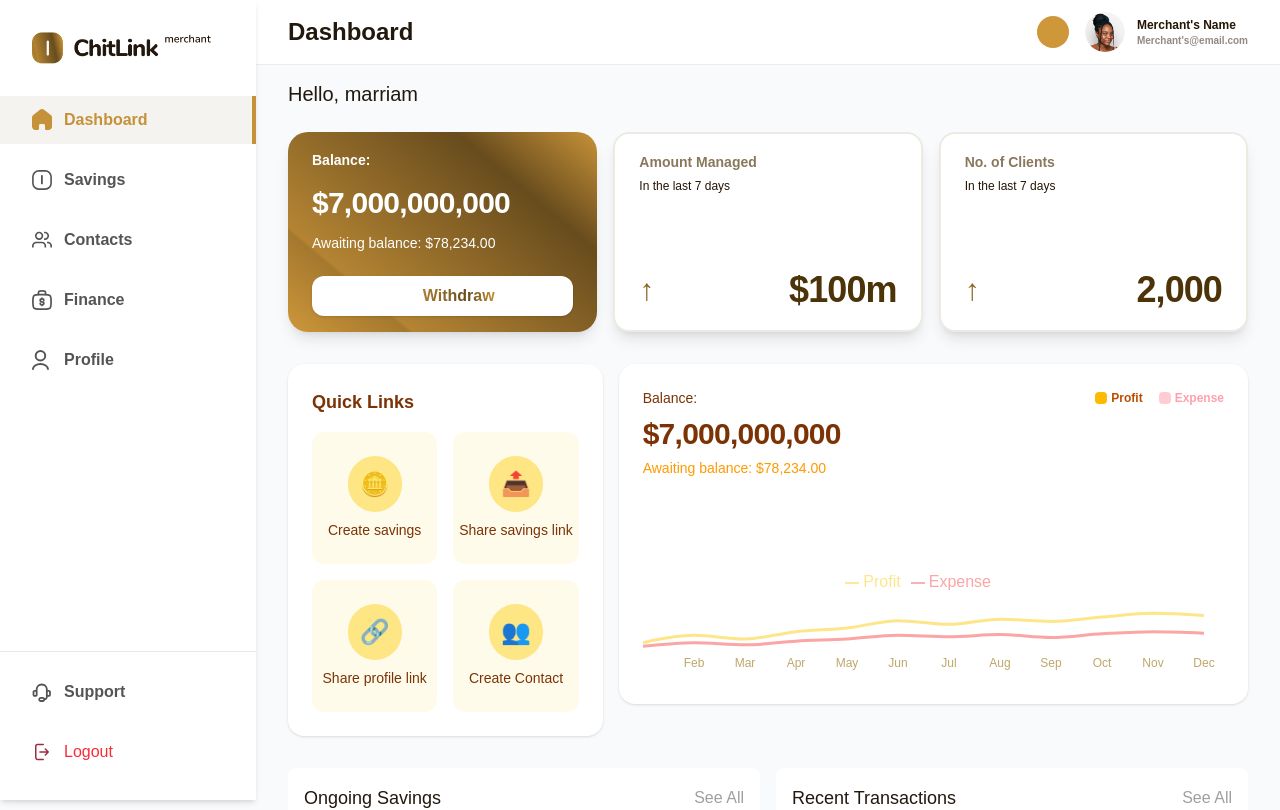
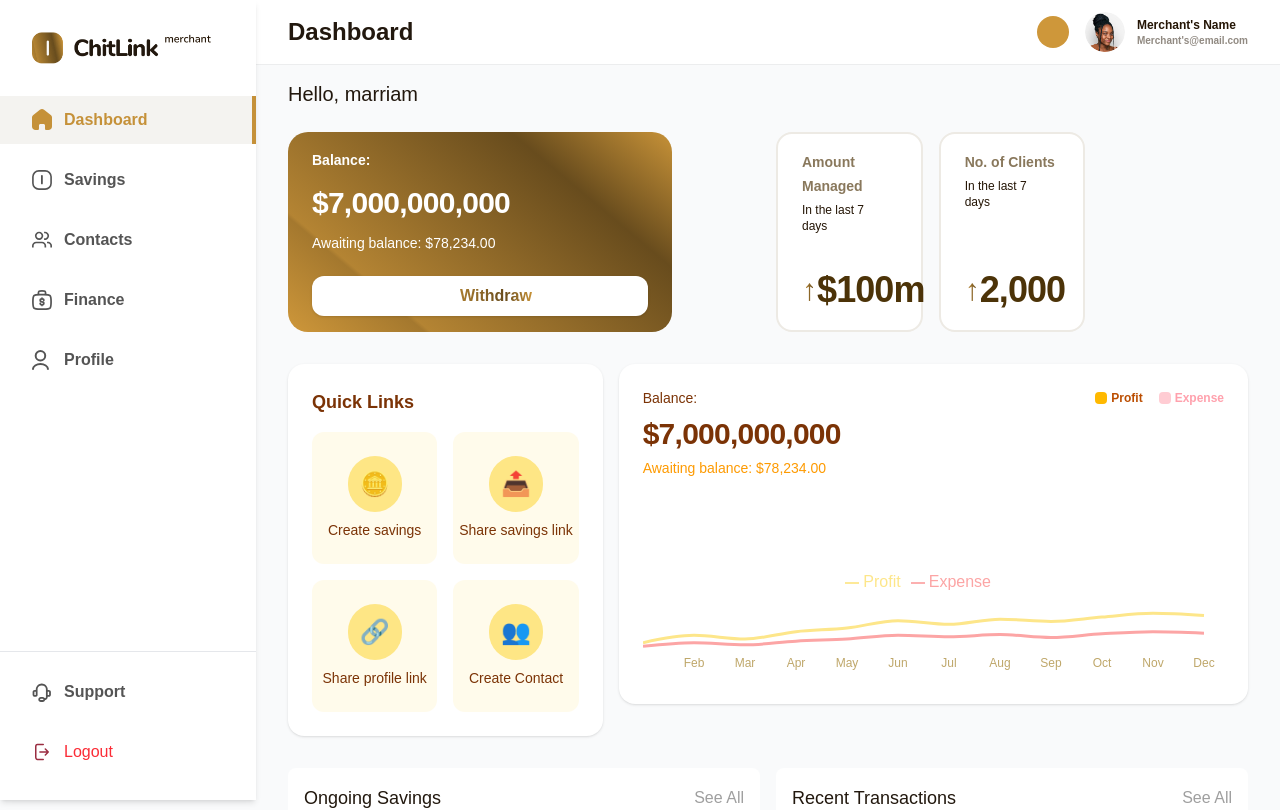
Before and after one commit to Tomtiko04/ChitLinkP, a React (Vite) app: page / in a window 1280 px wide. Shown: the top 810 px of the page. Built offline with nearby package versions, Linux system fonts and the light colour scheme; some icons are missing; the HTML template or start-up script is replaced by a standard one.

Commit message:
Progresss

```diff
--- a/src/components/BalanceCard.jsx
+++ b/src/components/BalanceCard.jsx
@@ -6,7 +6,7 @@ export default function BalanceCard() {
   const [showBalance, setShowBalance] = useState(true);
 
   return (
-    <div className="balance-card-gradient flex min-h-[200px] w-full max-w-sm flex-col justify-between rounded-[20px] px-6 py-4 text-white shadow-lg">
+    <div className="balance-card-gradient flex min-h-[200px] w-full max-w-sm flex-col justify-between rounded-[20px] px-6 py-4 text-white">
       <div className="mb-2 flex items-center justify-between">
         <div>
           <span className="text-sm font-bold">Balance:</span>
--- a/src/components/DashboardStatCard.jsx
+++ b/src/components/DashboardStatCard.jsx
@@ -41,7 +41,7 @@ export default function DashboardStatCard({
 
   return (
     <div
-      className={`flex min-h-[180px] w-full max-w-sm flex-col justify-between rounded-2xl px-6 py-4 shadow-lg bg-white border-2 border-[#EDEAE4]`}
+      className={`flex min-h-[180px] w-full max-w-sm flex-col justify-between rounded-2xl px-6 py-4 bg-white border-2 border-[#EDEAE4]`}
     >
       <div className="mb-2 flex-col items-center justify-start">
         <span className={`text-sm font-bold text-[#89785C]`}>{title}</span>
--- a/src/pages/Dashboard.jsx
+++ b/src/pages/Dashboard.jsx
@@ -35,8 +35,10 @@ export default function Dashboard() {
     <div>
       {/* User greeting */}
       <h1 className="text-xl font-medium text-[#22180E]">Hello, marriam</h1>
-      <div className="mt-6 grid grid-cols-1 gap-4 md:grid-cols-2 lg:grid-cols-3">
-        <BalanceCard />
+      <div className="mt-6 grid grid-cols-1 gap-4 sm:grid-cols-2 lg:grid-cols-6">
+        <div className="sm:col-span-2 lg:col-span-3">
+          <BalanceCard />
+        </div>
         {statCards.map((card, idx) => (
           <DashboardStatCard key={idx} {...card} />
         ))}
```
